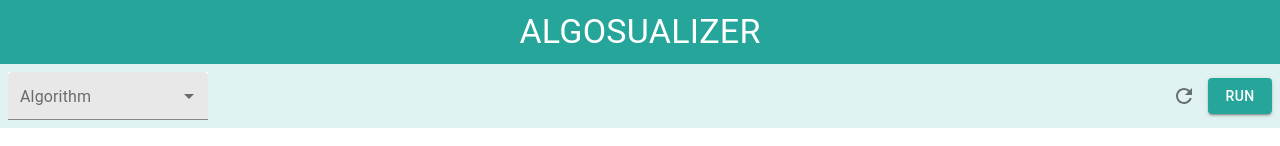
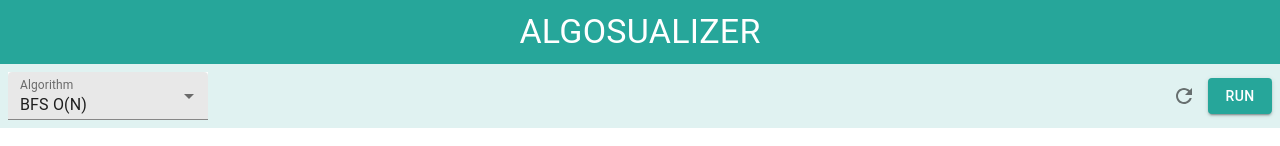
Before and after one commit to KhozmoS/algosualizer, a React (Create React App) app: page /algosualizer/shortest-path-visual in a window 1280 px wide. Shown: the top 146 px of the page. Built offline with nearby package versions, Linux system fonts and the light colour scheme.

Commit message:
changed shortest path details

```diff
--- a/src/pages/Home.tsx
+++ b/src/pages/Home.tsx
@@ -24,7 +24,7 @@ const algos = [
     image: shortestImage,
     algoName: "Shortest Path",
     docLink: "docs",
-    visuaLink: "shortest-path-visual"
+    visuaLink: "algosualizer/shortest-path-visual"
   }
 ] as AlgoCardProps[]
 
--- a/src/pages/ShortestPathVisual.tsx
+++ b/src/pages/ShortestPathVisual.tsx
@@ -40,7 +40,7 @@ let grid = gridStore.initGrid() as ShortestPathNodeProps[][];
 export function ShortestPathVisual() {
   const classes = useStyles();
   const [blocked, setBlocked] = React.useState(false);
-  const [algo, setAlgo] = React.useState<Algorithm|''>('');
+  const [algo, setAlgo] = React.useState<Algorithm>(Algorithm.BFS);
   const [mouseIsDown, setMouseIsDown] = React.useState(false);
   const [startSelected, setStartSelected] = React.useState(false);
   const [finishSelected, setFinishSelected] = React.useState(false);
@@ -191,9 +191,6 @@ export function ShortestPathVisual() {
                   label="Algorithm"
                   disabled={blocked}
                 >
-                  <MenuItem value="">
-                    <em>None</em>
-                  </MenuItem>
                   <MenuItem value={Algorithm.BFS}>
                     {Algorithm.BFS}
                   </MenuItem>
```
Also changed, not shown: 1 other file (tests, documents, lock files or other folders).
